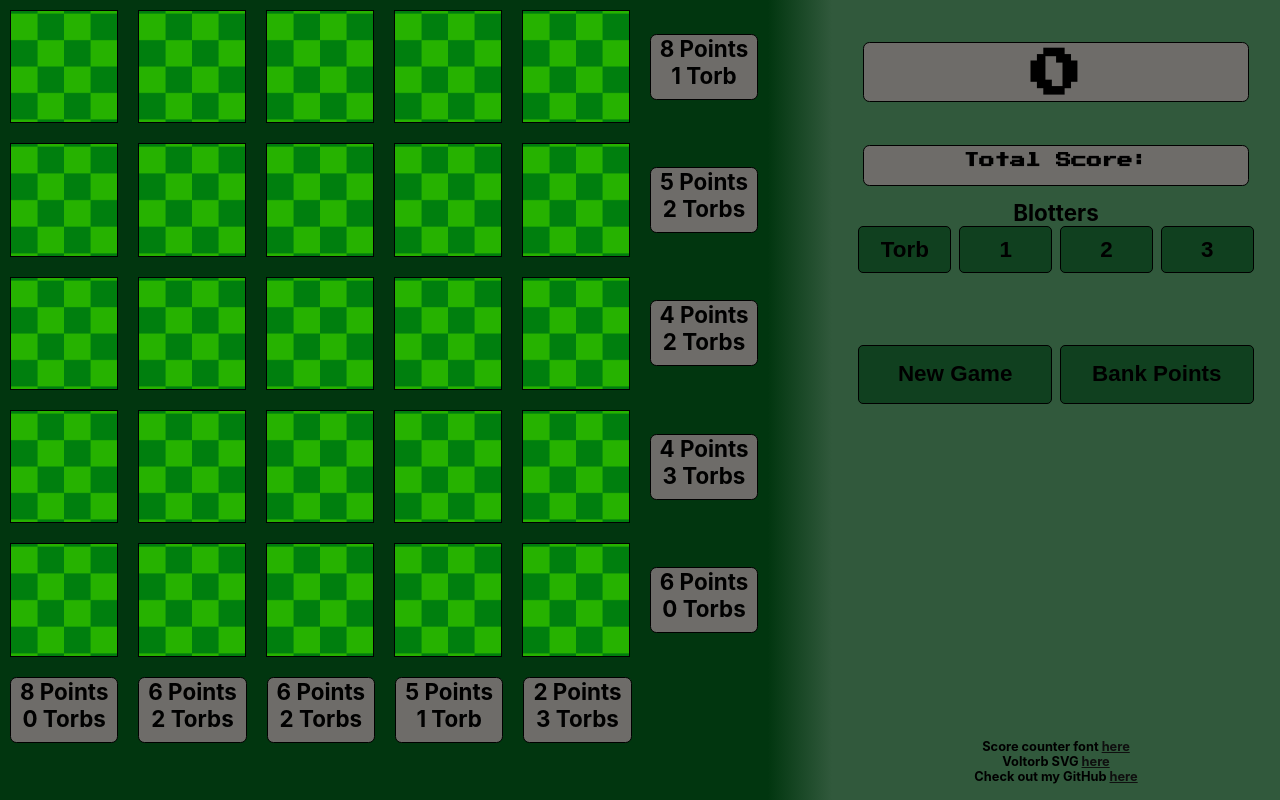
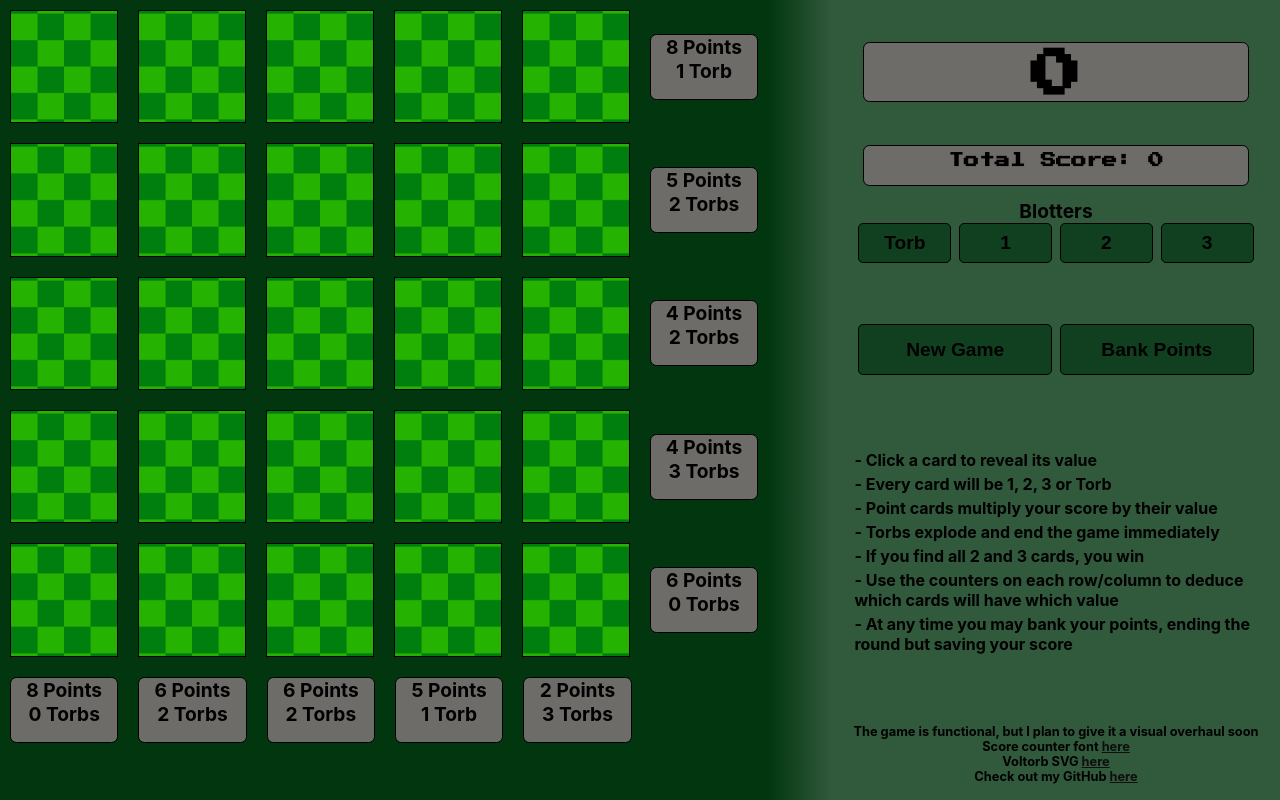
Before and after one commit to CDrury0/Voltorb-Flip, a React (Create React App) app: page / in a window 1280 px wide. Built offline with nearby package versions, Linux system fonts and the light colour scheme.

Commit message:
Finished All Core Functionality
- Bank points works as expected
- Total score is saved via cookies and loaded accordingly
- Fixed a few issues that allowed unintended actions

```diff
--- a/src/App.css
+++ b/src/App.css
@@ -70,7 +70,7 @@
 button {
   flex: 1;
   background-color: #10401f;
-  height: 40%;
+  min-height: 40%;
   margin: 0 1%;
   border: thin solid black;
   border-radius: 5px;
@@ -130,8 +130,20 @@ button:hover:active {
   height: 4vh;
 }
 
+#instructions {
+  padding-left: 5%;
+  align-items: flex-start;
+}
+
+#instructions > h1 {
+  margin: 0;
+  text-align: left;
+  font-size: 1.25vw;
+  padding-bottom: 4px;
+}
+
 h1, p {
-  font-size: 1.75vw;
+  font-size: 1.5vw;
   margin: auto;
   text-align: center;
 }
--- a/src/App.js
+++ b/src/App.js
@@ -4,14 +4,39 @@ import Grid from "./Components/Grid.js";
 import SidePanel from "./Components/SidePanel.js";
 
 function App() {
+    const scoreCookieKey = "score=";
+    const [totalScore, setTotalScore] = useState(!!document.cookie ? parseInt(document.cookie.slice(scoreCookieKey.length)) : 0);
     const [roundScore, setRoundScore] = useState(0);
     const [clickState, setClickState] = useState(4);
+    const [revealFaces, setRevealFaces] = useState(false);
     const [newBoard, setNewBoard] = useState(false);
+    const passedSetTotalScore = (newScore) => {
+        setTotalScore(totalScore + newScore);
+        document.cookie = (scoreCookieKey + (totalScore + newScore) + ";");
+    }
     return (
         <div className="App">
-            <Grid roundScore={roundScore} setRoundScore={setRoundScore} clickState={clickState} newBoard={newBoard} setNewBoard={setNewBoard} />
+            <Grid roundScore={roundScore}
+                setRoundScore={setRoundScore}
+                clickState={clickState}
+                newBoard={newBoard}
+                setNewBoard={setNewBoard}
+                revealFaces={revealFaces}
+                setRevealFaces={setRevealFaces}
+                setTotalScore={passedSetTotalScore}
+            />
             <div id="gradient"></div>
-            <SidePanel roundScore={roundScore} setClickState={setClickState} clickState={clickState} setNewBoard={setNewBoard}/>
+            <SidePanel
+                roundScore={roundScore}
+                setClickState={setClickState}
+                clickState={clickState}
+                setNewBoard={setNewBoard}
+                setRoundScore={setRoundScore}
+                totalScore={totalScore}
+                setTotalScore={passedSetTotalScore}
+                revealFaces={revealFaces}
+                setRevealFaces={setRevealFaces}
+            />
         </div>
     );
 }
--- a/src/Components/Card.js
+++ b/src/Components/Card.js
@@ -2,7 +2,7 @@ import { useEffect, useState } from "react";
 import cardBack from "../Images/cardback.png";
 import CardBlotter from "./CardBlotter";
 
-const Card = ({value, roundScore, cardFront, setRoundScore, clickState, revealFaces, setRevealFaces, maxScore, newBoard}) => {
+const Card = ({value, roundScore, cardFront, setRoundScore, clickState, revealFaces, setRevealFaces, maxScore, newBoard, setTotalScore}) => {
     const [cardImg, setCardImg] = useState(cardBack);
     const [blotters, setBlotters] = useState([]);
     const getClickAction = () => {
@@ -32,7 +32,7 @@ const Card = ({value, roundScore, cardFront, setRoundScore, clickState, revealFa
         //since the new value of roundScore is not available until after a re-render, doing the multiplication operation here reliably yields the same result
         else if (roundScore * value === maxScore) {
             setRevealFaces(true);
-            //add roundScore to totalScore
+            setTotalScore(roundScore * value);
         }
     }
 
--- a/src/Components/CardRow.js
+++ b/src/Components/CardRow.js
@@ -16,6 +16,7 @@ const CardRow = (props) => {
                     setRevealFaces={props.setRevealFaces}
                     maxScore={props.maxScore}
                     newBoard={props.newBoard}
+                    setTotalScore={props.setTotalScore}
                 />
             })}
             <Counter className="RowCounter" points={props.rowPoints} torbs={props.rowTorbs}/>
--- a/src/Components/Grid.js
+++ b/src/Components/Grid.js
@@ -50,15 +50,11 @@ const getPointsAndTorbs = (setOfCards) => {
 
 const Grid = (props) => {
     const [maxScore, setMaxScore] = useState();
-    const [revealFaces, setRevealFaces] = useState(false);
     const gridSize = 5; //could potentially allow grids of different sizes
     useEffect(() => {
         makeGridData(gridSize, setMaxScore, props.newBoard);
         props.setNewBoard(false);
     }, [props.newBoard]);
-    useEffect(() => {
-        setRevealFaces(false);
-    }, [revealFaces]);
     const gridRows = gridData.map((val, index) => {
         const [rowPoints, rowTorbs] = getPointsAndTorbs(gridData[index]);
         return <CardRow
@@ -71,10 +67,11 @@ const Grid = (props) => {
             roundScore={props.roundScore}
             setRoundScore={props.setRoundScore}
             clickState={props.clickState}
-            revealFaces={revealFaces}
-            setRevealFaces={setRevealFaces}
+            revealFaces={props.revealFaces}
+            setRevealFaces={props.setRevealFaces}
             maxScore={maxScore}
             newBoard={props.newBoard}
+            setTotalScore={props.setTotalScore}
         />
     });
     return (
--- a/src/Components/NewGameButton.js
+++ b/src/Components/NewGameButton.js
@@ -1,6 +1,10 @@
 const NewGameButton = (props) => {
     return (
-        <button onClick={() => props.setNewBoard(true) }>
+        <button onClick={() => {
+            props.setNewBoard(true);
+            props.setRevealFaces(false);
+            props.setRoundScore(0);
+        }}>
             <h1>New Game</h1>
         </button>
     );
--- a/src/Components/SidePanel.js
+++ b/src/Components/SidePanel.js
@@ -7,7 +7,7 @@ const SidePanel = (props) => {
         <div className="SidePanel">
             <div className="subPanel" id="counterSubPanel">
                 <ScoreCounter score={props.roundScore}/>
-                <h2 id="totalScore">{"Total Score: "}</h2>
+                <h2 id="totalScore">{"Total Score: " + props.totalScore}</h2>
             </div>
             <div className="subPanel">
                 <h1>Blotters</h1>
@@ -20,19 +20,32 @@ const SidePanel = (props) => {
             </div>
             <div className="subPanel">
                 <div id="buttonRow">
-                    <NewGameButton setNewBoard={props.setNewBoard}/>
-                    <button>
+                    <NewGameButton setNewBoard={props.setNewBoard} setRoundScore={props.setRoundScore} setRevealFaces={props.setRevealFaces} />
+                    {/*Below button is bank points*/}
+                    <button onClick={() => {
+                        if (!props.revealFaces) {
+                            props.setRevealFaces(true);
+                            props.setTotalScore(props.roundScore);
+                        }
+                    }}>
                         <h1>Bank Points</h1>
                     </button>
                 </div>
             </div>
-            <div className="subPanel">
-                {/*Instructions*/}
+            <div className="subPanel" id="instructions">
+                <h1>- Click a card to reveal its value</h1>
+                <h1>- Every card will be 1, 2, 3 or Torb</h1>
+                <h1>- Point cards multiply your score by their value</h1>
+                <h1>- Torbs explode and end the game immediately</h1>
+                <h1>- If you find all 2 and 3 cards, you win</h1>
+                <h1>- Use the counters on each row/column to deduce which cards will have which value</h1>
+                <h1>- At any time you may bank your points, ending the round but saving your score</h1>
             </div>
             <div className="subPanel" id="credits">
                 <h3>Check out my GitHub <a href="https://github.com/cdrury0" target="_blank" rel="noreferrer">here</a></h3>
                 <h3>Voltorb SVG <a href="https://seeklogo.com/vector-logo/286585/voltorb" target="_blank" rel="noreferrer">here</a></h3>
                 <h3>Score counter font <a href="https://fonts.google.com/specimen/Press+Start+2P" target="_blank" rel="noreferrer">here</a></h3>
+                <h3>The game is functional, but I plan to give it a visual overhaul soon</h3>
             </div>
         </div>
     );
```
